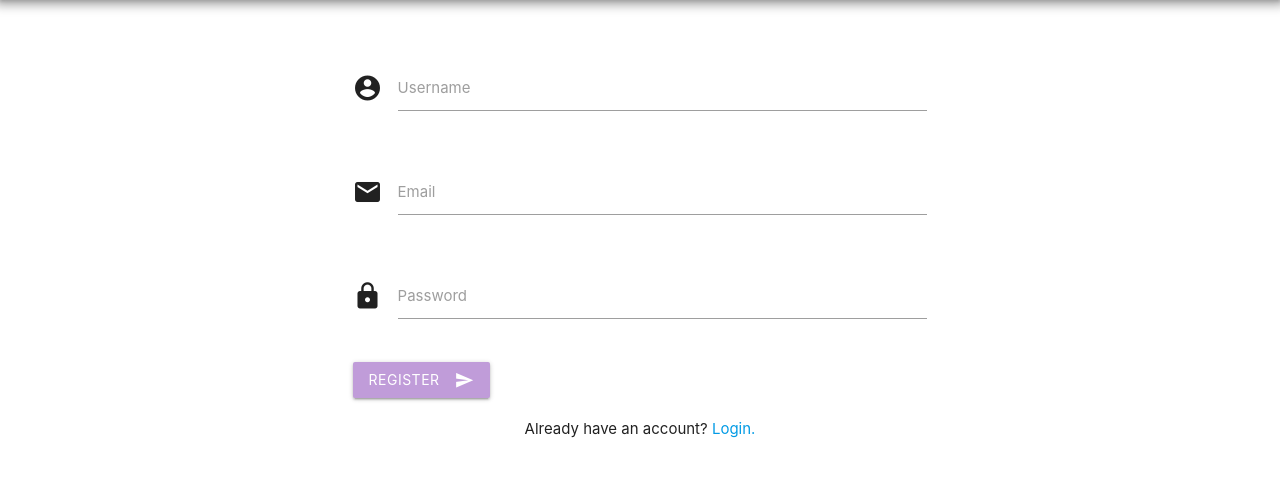
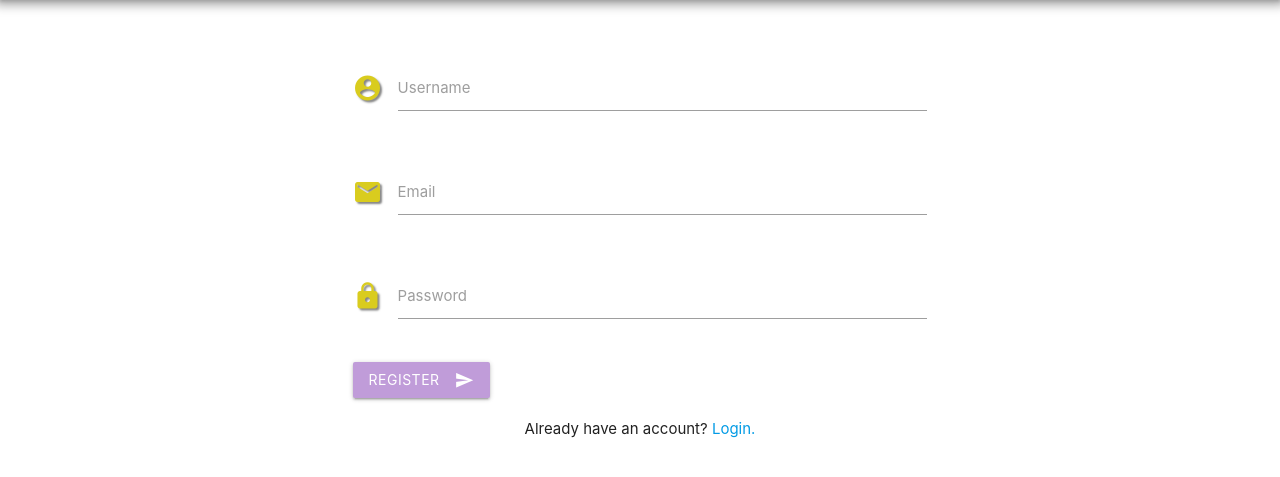
Before and after one commit to veraleitaodev/getGoals, a Flask app: page /register in a window 1280 px wide. Shown: the part 64-541 px from the top of the page. Run offline with Flask 2, Linux system fonts and the light colour scheme; some libraries are stand-ins or nearby versions.

Commit message:
add templates/register.html

```diff
--- a/static/css/style.css
+++ b/static/css/style.css
@@ -54,6 +54,10 @@ i.material-icons.menu-icon {
 .register-container {
     margin-top: 50px;
 }
-button.btn.waves-effect.waves-light {
+button.btn.submit-button {
     background-color: var(--color-1);
 }
+i.material-icons.form-icon.prefix {
+    color: var(--color-5);
+    text-shadow: 2px 2px 2px var(--color-7);
+}
--- a/templates/register.html
+++ b/templates/register.html
@@ -1,10 +1,11 @@
 {% extends "base.html" %} {% block content %}
+
 <div class="container register-container">
   <div class="row">
     <form class="col s12 m8 offset-m2">
       <div class="row">
         <div class="input-field col s12">
-          <i class="material-icons prefix">account_circle</i>
+          <i class="material-icons form-icon prefix">account_circle</i>
           <input
             id="name"
             type="text"
@@ -15,19 +16,19 @@
       </div>
       <div class="row">
         <div class="input-field col s12">
-          <i class="material-icons prefix">email</i>
-          <input id="email" type="email" class="validate" />
+          <i class="material-icons form-icon prefix">email</i>
+          <input id="email" name="email" type="email" class="validate" />
           <label for="email">Email</label>
         </div>
       </div>
       <div class="row">
         <div class="input-field col s12">
-          <i class="material-icons prefix">lock</i>
+          <i class="material-icons form-icon prefix">lock</i>
           <input id="password" name="password" type="password" class="validate" />
           <label for="password">Password</label>
         </div>
       </div>
-      <button class="btn waves-effect waves-light" type="submit" name="action">
+      <button class="btn submit-button" type="submit" name="register">
         Register
         <i class="material-icons right">send</i>
       </button>
```
